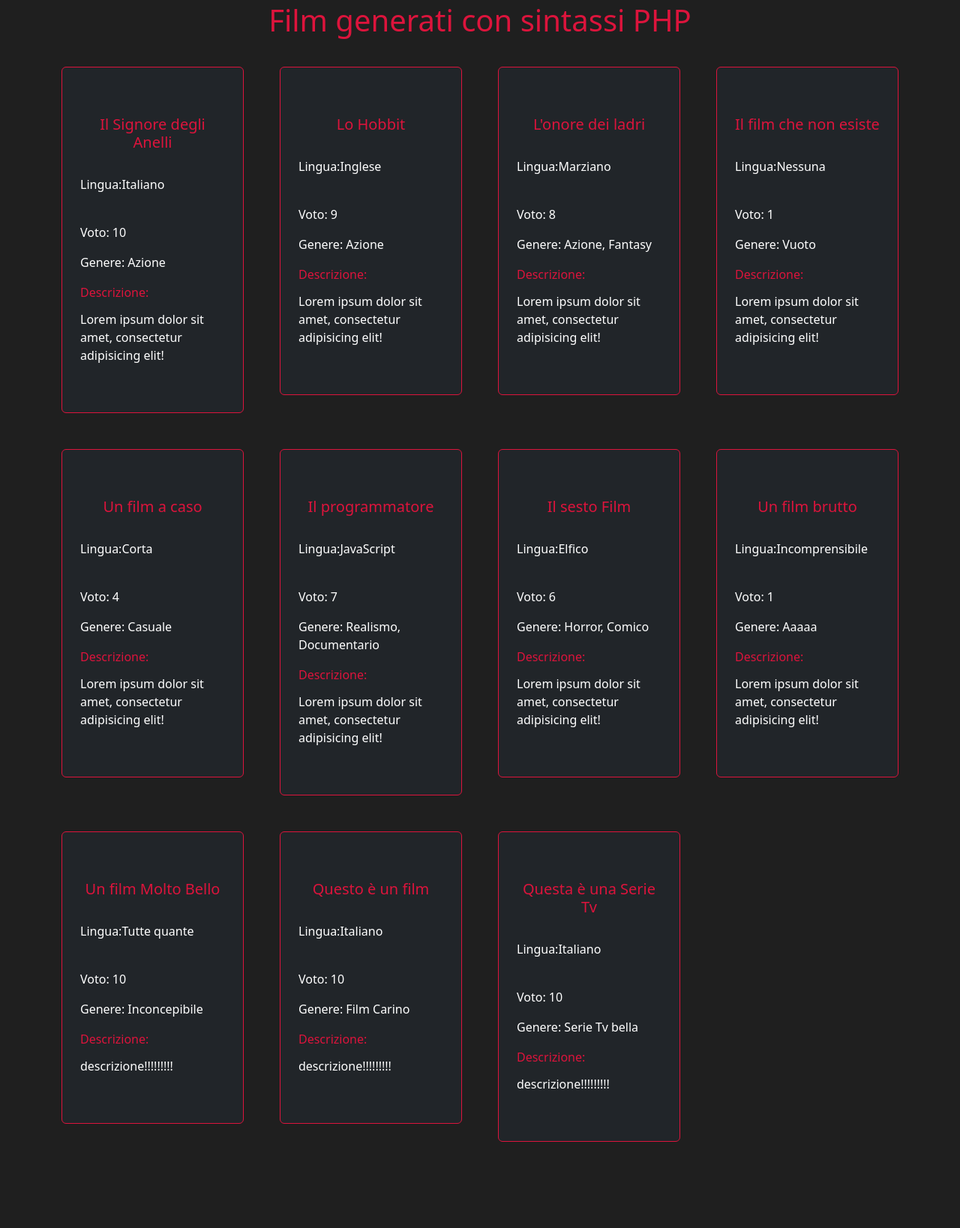
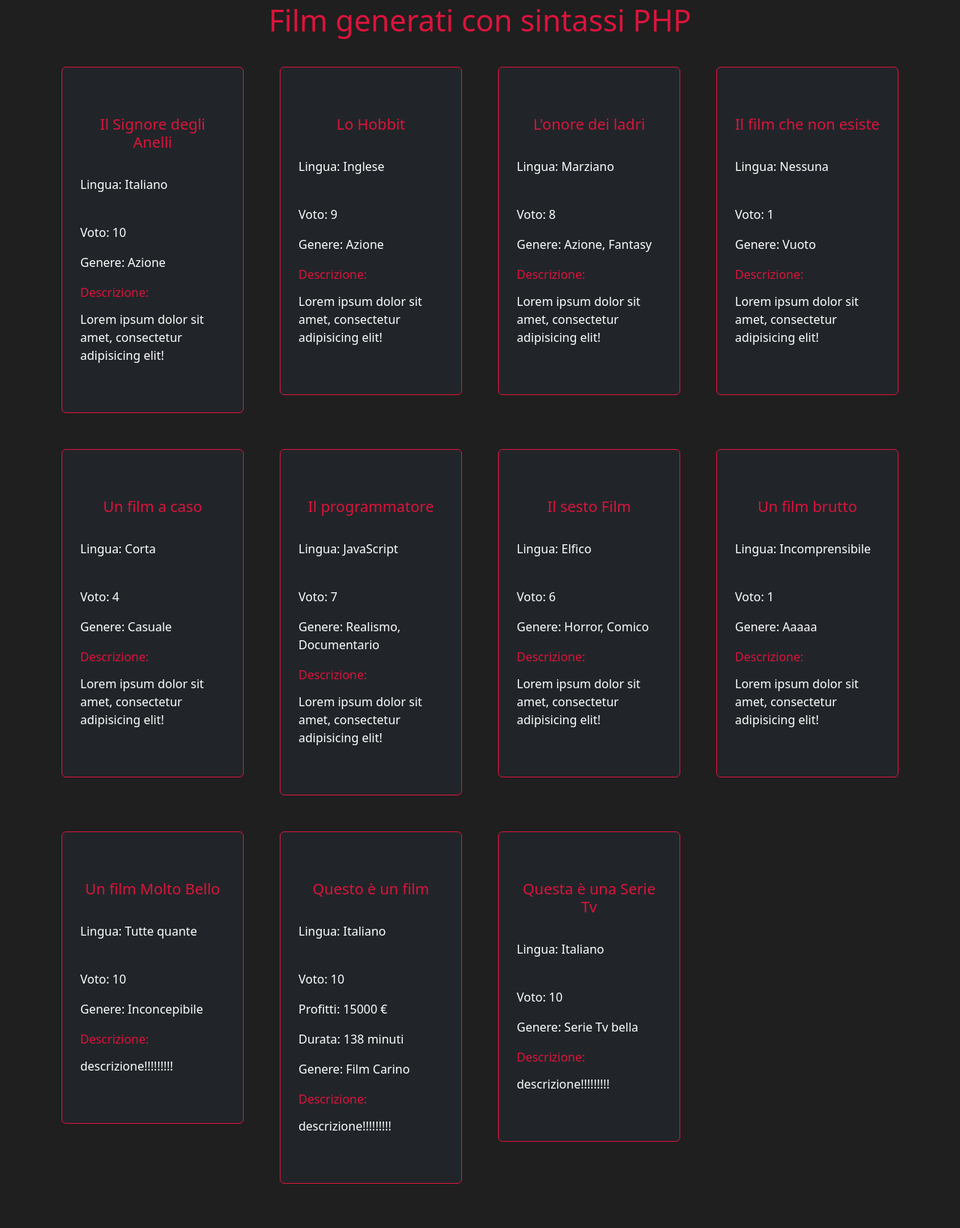
Before and after one commit to MarcoColloca/php-oop-1, a PHP site: page / in a window 1280 px wide. Shown: the part 191-1829 px from the top of the page at 75% size. Run offline with PHP 8.4, Linux system fonts and the light colour scheme; data that the repository does not hold is empty.

Commit message:
Add → printed in page of TVSerie and Movie with php sytnax (FAIL)

```diff
--- a/index.php
+++ b/index.php
@@ -43,11 +43,16 @@ $movies = require_once __DIR__ . '/db.php';
                                 <div class="card px-2 py-5 border-crimson text-bg-dark">
                                     <div class="card-body">
                                         <h5 class="card-title text-center text-crimson"><?php echo $film->title ?> </h5>
-                                        <p class="card-text py-4">Lingua:<?php echo $film->language ?> </p>
+                                        <p class="card-text py-4">Lingua: <?php echo $film->language ?> </p>
                                         <p class="card-text">Voto: <?php echo $film->vote ?></p>
+                                        <?php if($film->profitti && $film->durata):?>
+                                            <p class="card-text">Profitti: <?php echo $film?->profitti ?> €</p>
+                                            <p class="card-text">Durata: <?php echo $film->durata ?> minuti </p>
+                                        <?php endif; ?>
                                         <p class="card-text">Genere: <?php echo $film->genre->name ?></p>
                                         <p class="card-text text-crimson">Descrizione:</p>
                                         <p class="card-subtitle"><?php echo $film->genre->description ?></p>
+
                                     </div>
                                 </div>
                             </div>
```
